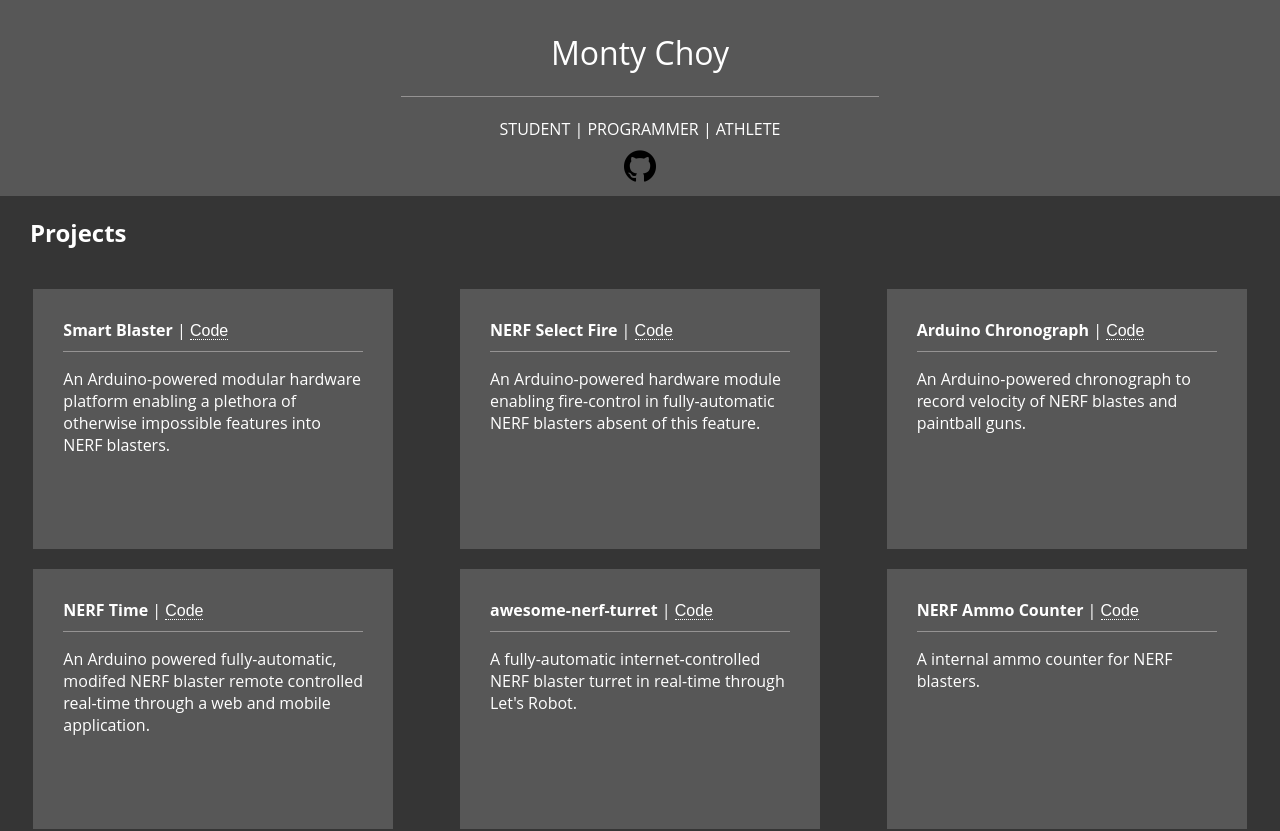
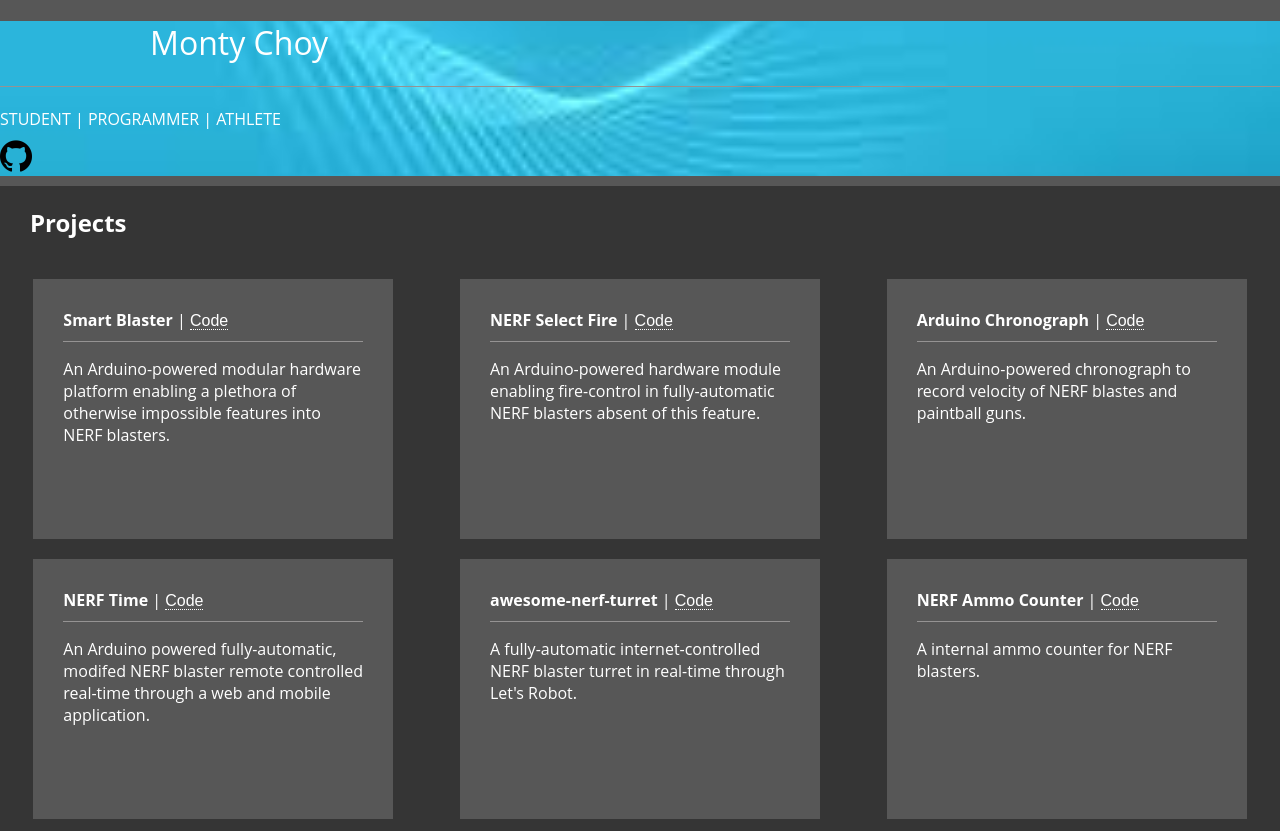
Before and after one commit to mochoy/personal-site, a React (Create React App) app: page / in a window 1280 px wide. Shown: the top 831 px of the page. Built offline with nearby package versions, Linux system fonts and the light colour scheme.

Commit message:
add bg img

```diff
--- a/src/components/Intro/index.css
+++ b/src/components/Intro/index.css
@@ -2,14 +2,18 @@
 	color: #5B5B5B;
 }
 
-#intro {
-	display: flex;
-	flex-direction: column;
-	align-items: center;
+#Intro {
 
-	/*background-color: #4E4E4E;*/
+}
 
-	/*border-bottom: 1px solid #959393;*/
+#bg {
+	background-image: url('../assets/bg.jpg');
+
+  height: 100%;
+
+  background-position: center;
+  background-repeat: no-repeat;
+  background-size: cover;
 }
 
 #introTextContainer {
--- a/src/components/Intro/index.js
+++ b/src/components/Intro/index.js
@@ -2,10 +2,13 @@
 import './index.css';
 
 export default class Intro extends Component {
+
+						// <img src={require('../assets/background.jpg')}/>
+
 	render () {
 		return (
-			<div id="intro">
-
+			<div id="Intro">
+				<div id="bg">
 					<div id="introTextContainer">
 						<h1 id="introText"> Monty Choy </h1>
 					</div>
@@ -16,8 +19,7 @@
 						<a href="https://www.github.com/etnom"><img src="assets/github.png" height="32	px"></img> </a>
 					</div>
 
-
-
+				</div>
 			</div>
 
 		)
```
Also changed, not shown: src/components/assets/background.jpg (added), src/components/assets/bg.jpg (added). Lines whose indentation alone changed are shown as unchanged.
